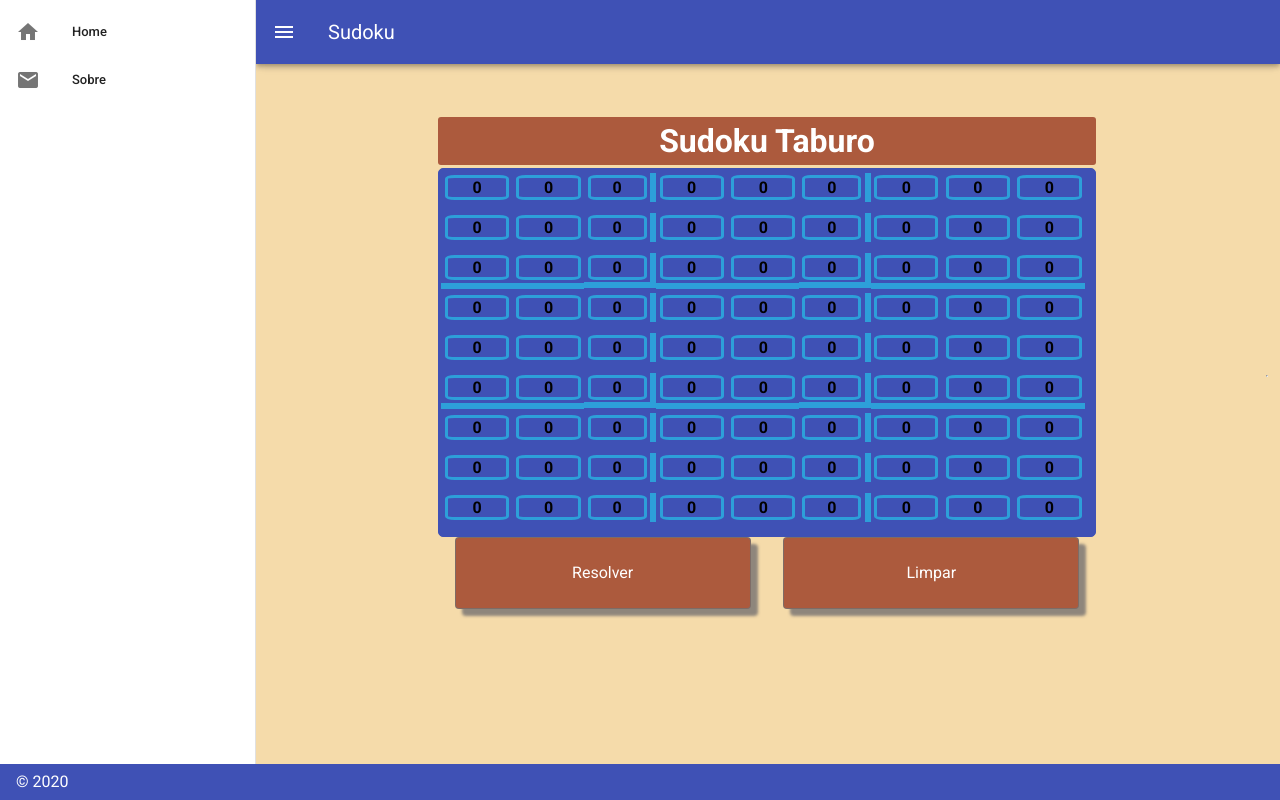
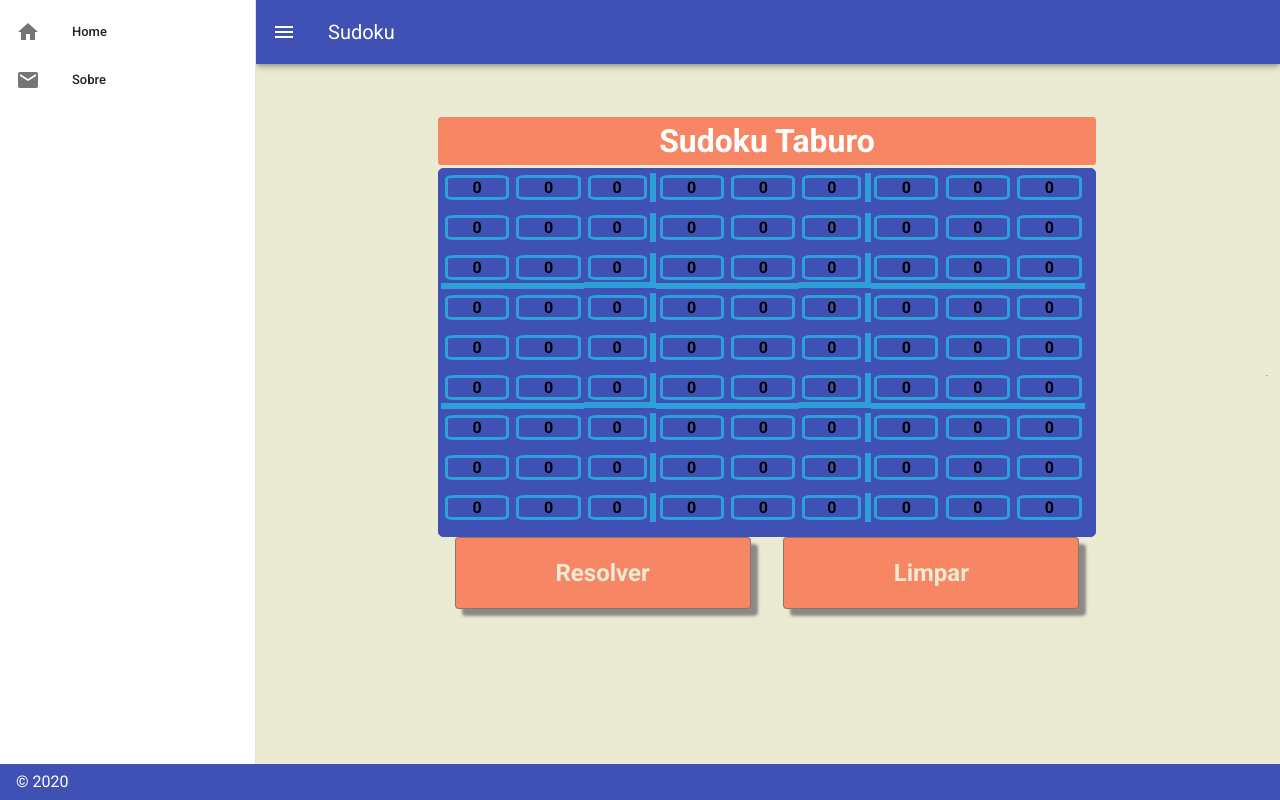
Before and after one commit to pliniocampinas/projeto-sudoku, a Vue app in the folder app-sudoku-vuetify/: page / in a window 1280 px wide. Built offline with nearby package versions, Linux system fonts and the light colour scheme.

Commit message:
pequeno ajuste de cores

```diff
--- a/app-sudoku-vuetify/src/components/ControlPanel.vue
+++ b/app-sudoku-vuetify/src/components/ControlPanel.vue
@@ -34,8 +34,10 @@ export default {
     max-width: 45%;
     width: 45%;
     height: 9vh;
-    background: rgb(172, 90, 61);
-    color: white;
+    background: #F78764;
+    color: #EBEBD3;
+    font-size: x-large;
+    font-weight: bolder;
     box-shadow: 7px 7px 3px rgba(116, 113, 113, 0.8);
     border: 1px solid rgba(116, 113, 113, 0.8);
     box-sizing: border-box;
--- a/app-sudoku-vuetify/src/views/Home.vue
+++ b/app-sudoku-vuetify/src/views/Home.vue
@@ -110,13 +110,13 @@ export default {
 
 .h1-home-sudoku {
   color:white;
-  background: rgb(172, 90, 61);
+  background: #F78764;
   margin: 3px auto;
   border-radius: 3px;
 }
 
 .container-home {
-  background: rgb(245, 219, 170);
+  background: #EBEBD3;
 }
 
 </style>
```
